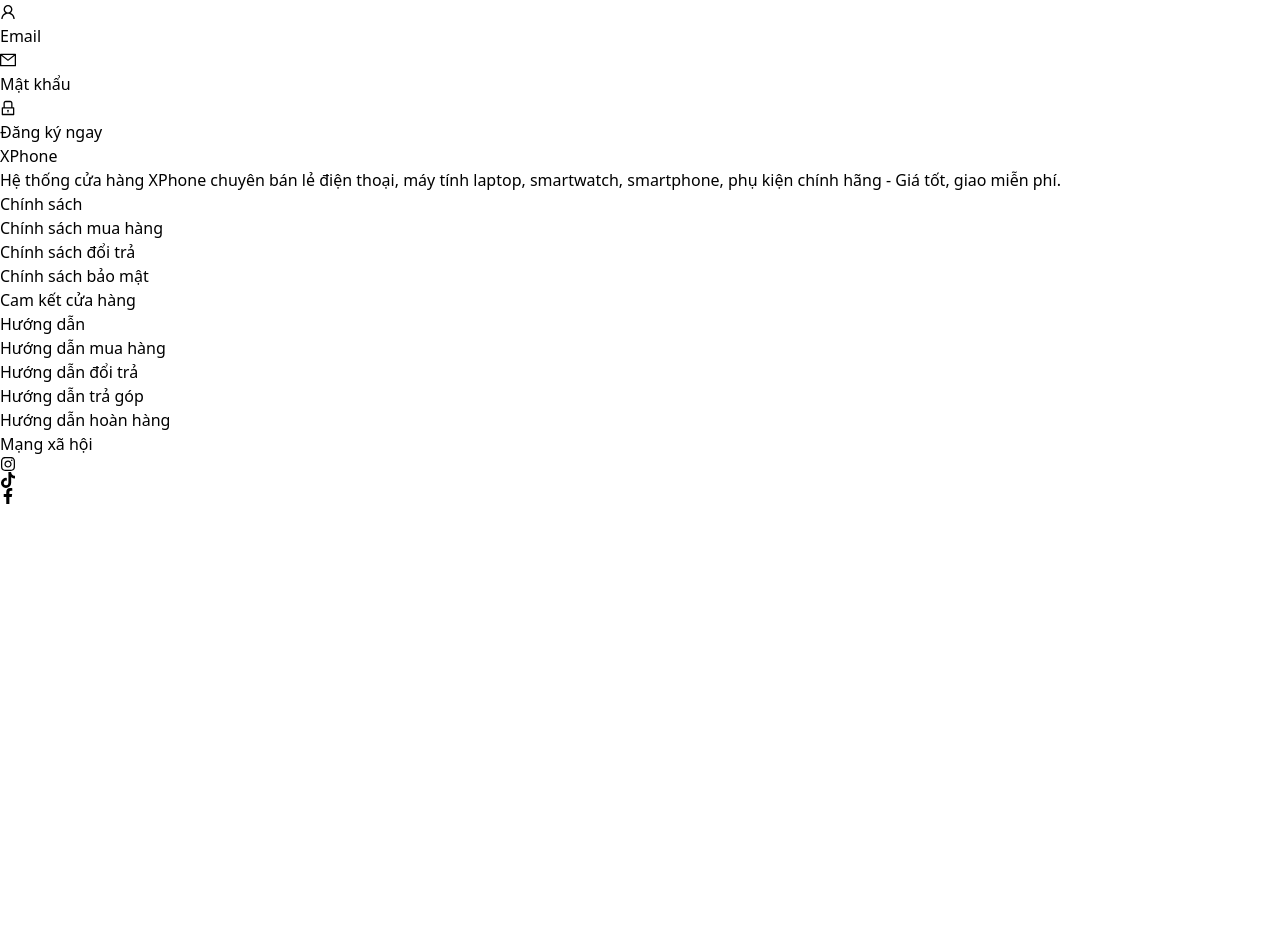
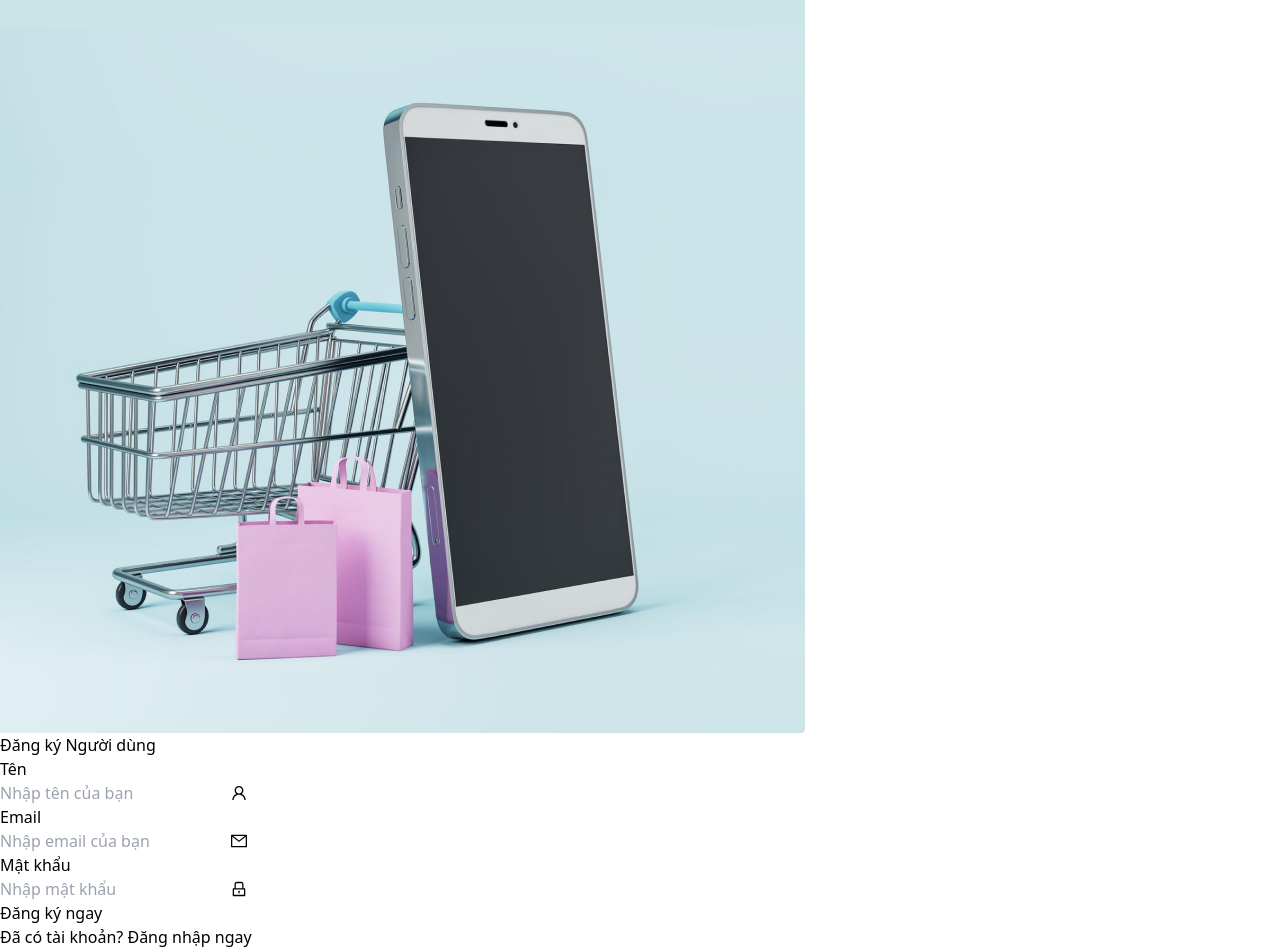
Before and after one commit to Hiu-fen/DATN-XPHONE, a React (Vite) app: page /register in a window 1280 px wide. Shown: the part 120-1072 px from the top of the page. Before the commit the page ends 800 px from the top, so only its background shows below. Built offline with nearby package versions, Linux system fonts and the light colour scheme.

Commit message:
giao diện đăng nhập đăng kí

```diff
--- a/package.json
+++ b/package.json
@@ -19,6 +19,7 @@
     "dayjs": "^1.11.13",
     "json-server": "^0.17.4",
     "jwt-decode": "^4.0.0",
+    "lucide-react": "^0.511.0",
     "nodemon": "^3.1.9",
     "react": "^18.3.1",
     "react-dom": "^18.3.1",
--- a/src/components/client/Login.tsx
+++ b/src/components/client/Login.tsx
@@ -4,6 +4,7 @@
 import axios from "axios";
 import { message } from "antd";
 import bcrypt from "bcryptjs";
+import { Mail, Lock, ShoppingCart } from 'lucide-react';
 
 interface LoginForm {
   email: string;
@@ -49,28 +50,74 @@
 };
 
 
-  return (
-    <div className="max-w-md mx-auto mt-10 bg-white p-6 rounded-lg shadow">
-      <h2 className="text-2xl font-bold mb-4">Đăng nhập </h2>
-      <form onSubmit={handleSubmit(onSubmit)} className="space-y-4">
-        <div>
-          <label>Email</label>
-          <input {...register("email", { required: "Email không được để trống" })} type="email"
-            className="w-full border rounded px-3 py-2" />
-          <p className="text-red-500 text-sm">{errors.email?.message}</p>
+ return (
+<div className="flex ">
+  {/* Left side - Image */}
+<div className="w-1/2 hidden md:block">
+  <img
+    src="./src/assets/bannerlogin.png"
+    alt="Login banner"
+    className="w-full max-h-[650px] object-cover"
+  />
+</div>
+
+
+
+    {/* Right side - Form */}
+    <div className="w-full md:w-1/2 flex items-center justify-center p-4 md:p-10">
+      <div className="w-full max-w-md">
+        <div className="mb-4">
+          <h2 className="text-3xl font-bold text-gray-800 text-center">Đăng nhập tài khoản</h2>
         </div>
 
-        <div>
-          <label>Password</label>
-          <input {...register("password", { required: "Mật khẩu không được để trống" })} type="password"
-            className="w-full border rounded px-3 py-2" />
-          <p className="text-red-500 text-sm">{errors.password?.message}</p>
-        </div>
+        <form onSubmit={handleSubmit(onSubmit)} className="space-y-6">
+          <div className="space-y-2">
+            <label className="text-sm font-medium text-gray-700 block">Email</label>
+            <div className="relative">
+              <input
+                {...register("email", { required: "Email không được để trống" })}
+                type="email"
+                className="w-full px-4 py-3 border border-gray-300 rounded-md focus:outline-none focus:ring-2 focus:ring-blue-500 focus:border-blue-500 transition-all"
+                placeholder="Nhập Email của bạn "
+              />
+              <Mail className="absolute right-3 top-1/2 transform -translate-y-1/2 text-gray-400 w-5 h-5" />
+            </div>
+            {errors.email && (
+              <p className="text-sm text-red-600 mt-1">{errors.email.message}</p>
+            )}
+          </div>
 
-        <button type="submit" className="bg-blue-600 text-white px-4 py-2 rounded w-full">Đăng nhập</button>
-      </form>
+          <div className="space-y-2">
+            <label className="text-sm font-medium text-gray-700 block">Password</label>
+            <div className="relative">
+              <input
+                {...register("password", { required: "Mật khẩu không được để trống" })}
+                type="password"
+                className="w-full px-4 py-3 border border-gray-300 rounded-md focus:outline-none focus:ring-2 focus:ring-blue-500 focus:border-blue-500 transition-all"
+                placeholder="Nhập mật khẩu"
+              />
+              <Lock className="absolute right-3 top-1/2 transform -translate-y-1/2 text-gray-400 w-5 h-5" />
+            </div>
+            {errors.password && (
+              <p className="text-sm text-red-600 mt-1">{errors.password.message}</p>
+            )}
+          </div>
+
+          <button
+            type="submit"
+            className="w-full bg-red-500 text-white py-3 rounded-md hover:bg-red-600 transition-all focus:outline-none focus:ring-2 focus:ring-red-500 focus:ring-offset-2"
+          >
+            Đăng nhập
+          </button>
+
+          <p className="text-center text-gray-500 text-sm mt-4">
+            Chưa có tài khoản? <a href="register" className="text-blue-500 hover:underline"> Đăng ký ngay</a>
+          </p>
+        </form>
+      </div>
     </div>
-  );
+  </div>
+);
 };
 
 export default Login;
--- a/src/components/client/Register.tsx
+++ b/src/components/client/Register.tsx
@@ -10,7 +10,7 @@
   const {
     register,
     handleSubmit,
-    formState: { errors }
+    formState: { errors },
   } = useForm<User>();
 
   const nav = useNavigate();
@@ -26,7 +26,7 @@
     },
     onError: () => {
       message.error("Đăng ký thất bại!");
-    }
+    },
   });
 
   /**
@@ -40,93 +40,118 @@
   };
 
   return (
-    <div className="min-h-screen flex items-center justify-center bg-gray-100 p-4">
-      <div className="w-full max-w-md bg-white rounded-xl shadow-lg p-8">
-        <h2 className="text-3xl font-semibold text-center text-blue-600 mb-6">
+    <div className="flex ">
+      {/* Left side - Image giống Login (bạn có thể thêm nếu muốn) */}
+      <div className="w-1/2 hidden md:block">
+        <img
+          src="./src/assets/bannerlogin.png"
+          alt="Register banner"
+          className="w-full max-h-[650px] object-cover"
+        />
+      </div>
+
+      {/* Right side - Form */}
+      <div className="w-full md:w-1/2 flex items-center justify-center p-4 md:p-10 bg-white">
+        <div className="w-full max-w-md">
+          <h2 className="text-3xl font-bold text-gray-800 mb-4 text-center">
             Đăng ký Người dùng
           </h2>
 
           <form onSubmit={handleSubmit(onSubmit)} className="space-y-6">
-          {/* Email */}
-          <div>
-            <label className="block text-sm font-medium text-gray-700 mb-1">
+            {/* Tên */}
+            <div className="space-y-2">
+              <label className="text-sm font-medium text-gray-700 block">
                 Tên
               </label>
               <div className="relative">
-              <span className="absolute left-3 top-2.5 text-gray-400">
-                <UserOutlined  />
-              </span>
                 <input
-                type="text"
-                className="w-full pl-10 pr-4 py-2 border border-gray-300 rounded-lg focus:outline-none focus:ring-2 focus:ring-blue-500"
                   {...register("name", {
                     required: "Tên không được để trống",
-                  minLength: {
-                    value: 3,
-                    message: "Tên phải trên 3 ký tự"
-                  }
+                    minLength: { value: 3, message: "Tên phải trên 3 ký tự" },
                   })}
+                  type="text"
+                  placeholder="Nhập tên của bạn"
+                  className="w-full px-4 py-3 border border-gray-300 rounded-md focus:outline-none focus:ring-2 focus:ring-blue-500 focus:border-blue-500 transition-all pr-10"
                 />
+                <UserOutlined className="absolute right-3 top-1/2 transform -translate-y-1/2 text-gray-400 w-5 h-5" />
               </div>
-            <p className="text-red-500 text-sm mt-1">{errors.name?.message}</p>
+              {errors.name && (
+                <p className="text-sm text-red-600 mt-1">
+                  {errors.name.message}
+                </p>
+              )}
             </div>
-          <div>
-            <label className="block text-sm font-medium text-gray-700 mb-1">
+
+            {/* Email */}
+            <div className="space-y-2">
+              <label className="text-sm font-medium text-gray-700 block">
                 Email
               </label>
               <div className="relative">
-              <span className="absolute left-3 top-2.5 text-gray-400">
-                <MailOutlined />
-              </span>
                 <input
-                type="email"
-                className="w-full pl-10 pr-4 py-2 border border-gray-300 rounded-lg focus:outline-none focus:ring-2 focus:ring-blue-500"
                   {...register("email", {
                     required: "Email không được để trống",
                     pattern: {
                       value: /^[A-Z0-9._%+-]+@[A-Z0-9.-]+\.[A-Z]{2,}$/i,
-                    message: "Vui lòng nhập đúng định dạng email"
-                  }
+                      message: "Vui lòng nhập đúng định dạng email",
+                    },
                   })}
+                  type="email"
+                  placeholder="Nhập email của bạn"
+                  className="w-full px-4 py-3 border border-gray-300 rounded-md focus:outline-none focus:ring-2 focus:ring-blue-500 focus:border-blue-500 transition-all pr-10"
                 />
+                <MailOutlined className="absolute right-3 top-1/2 transform -translate-y-1/2 text-gray-400 w-5 h-5" />
               </div>
-            <p className="text-red-500 text-sm mt-1">{errors.email?.message}</p>
+              {errors.email && (
+                <p className="text-sm text-red-600 mt-1">
+                  {errors.email.message}
+                </p>
+              )}
             </div>
 
             {/* Password */}
-          <div>
-            <label className="block text-sm font-medium text-gray-700 mb-1">
+            <div className="space-y-2">
+              <label className="text-sm font-medium text-gray-700 block">
                 Mật khẩu
               </label>
               <div className="relative">
-              <span className="absolute left-3 top-2.5 text-gray-400">
-                <LockOutlined />
-              </span>
                 <input
-                type="password"
-                className="w-full pl-10 pr-4 py-2 border border-gray-300 rounded-lg focus:outline-none focus:ring-2 focus:ring-blue-500"
                   {...register("password", {
                     required: "Mật khẩu không được để trống",
                     minLength: {
                       value: 6,
-                    message: "Mật khẩu phải trên 6 ký tự"
-                  }
+                      message: "Mật khẩu phải trên 6 ký tự",
+                    },
                   })}
+                  type="password"
+                  placeholder="Nhập mật khẩu"
+                  className="w-full px-4 py-3 border border-gray-300 rounded-md focus:outline-none focus:ring-2 focus:ring-blue-500 focus:border-blue-500 transition-all pr-10"
                 />
+                <LockOutlined className="absolute right-3 top-1/2 transform -translate-y-1/2 text-gray-400 w-5 h-5" />
               </div>
-            <p className="text-red-500 text-sm mt-1">{errors.password?.message}</p>
+              {errors.password && (
+                <p className="text-sm text-red-600 mt-1">
+                  {errors.password.message}
+                </p>
+              )}
             </div>
 
             {/* Submit */}
-          <div>
             <button
               type="submit"
-              className="w-full bg-blue-600 text-white py-2 px-4 rounded-lg hover:bg-blue-700 transition duration-300"
+              className="w-full bg-red-500 text-white py-3 rounded-md hover:bg-red-600 transition-all focus:outline-none focus:ring-2 focus:ring-red-500 focus:ring-offset-2"
             >
               Đăng ký ngay
             </button>
+
+            <p className="text-center text-gray-500 text-sm mt-4">
+              Đã có tài khoản?{" "}
+              <a href="/login" className="text-blue-500 hover:underline">
+                Đăng nhập ngay
+              </a>
+            </p>
+          </form>
         </div>
-        </form>
       </div>
     </div>
   );
--- a/src/components/client/footer.tsx
+++ b/src/components/client/footer.tsx
@@ -3,7 +3,7 @@
 
 const ClientFooter = () => {
   return (
-    <footer className="bg-gray-800 text-white py-8 mt-8">
+    <footer className="bg-gray-800 text-white py-8 mt-2">
       <div className="max-w-7xl mx-auto grid grid-cols-2 gap-x-4 gap-y-2 sm:grid-cols-4 px-4">
         {/* <div className="grid grid-cols-2 gap-x-4 gap-y-2 sm:grid-cols-4 w-full text-sm  justify-between "> */}
 
```
Also changed, not shown: db.json (+14 -0 lines), src/assets/bannerlogin.png (added), 1 other file (tests, documents, lock files or other folders). Lines whose indentation alone changed are shown as unchanged.
